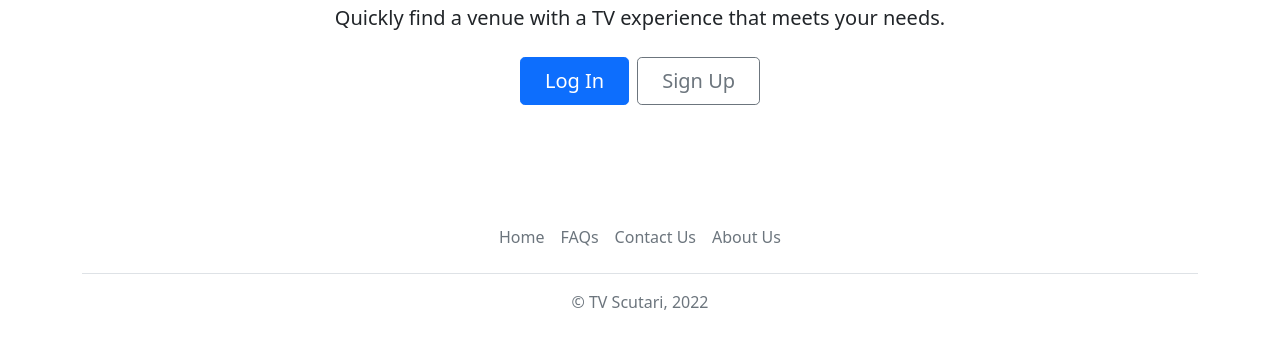
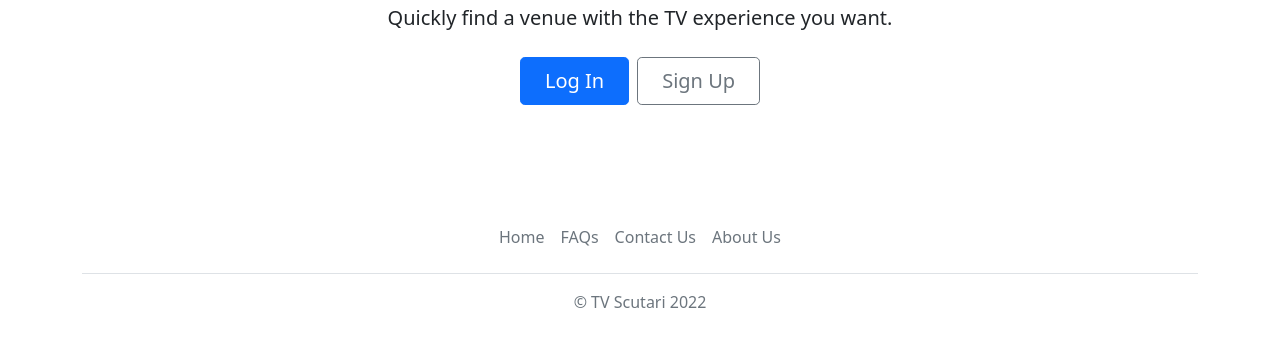
Before and after one commit to OmarGato2/1800_202210_DTC08, a plain HTML site: page index.html in a window 1280 px wide. Shown: the part 439-786 px from the top of the page. Drawn offline with nearby package versions, Linux system fonts and the light colour scheme.

Commit message:
Update index.html
Updated index

```diff
--- a/index.html
+++ b/index.html
@@ -83,7 +83,7 @@
         <img class="d-block mx-auto mb-4" src="./images/tv.png" alt="" width="200" height="200">
         <h2 class="display-5 fw-bold">Want to go out and watch the game?</h2>
         <div class="col-lg-6 mx-auto">
-            <p class="lead mb-4">Quickly find a venue with a TV experience that meets your needs.</p>
+            <p class="lead mb-4">Quickly find a venue with the TV experience you want.</p>
             <div class="d-grid gap-2 d-sm-flex justify-content-sm-center">
                 <button type="button" class="btn btn-primary btn-lg px-4 gap-3">Log In</button>
                 <button type="button" class="btn btn-outline-secondary btn-lg px-4">Sign Up</button>
@@ -101,7 +101,7 @@
                 <li class="nav-item"><a href="#" class="nav-link px-2 text-muted">Contact Us</a></li>
                 <li class="nav-item"><a href="#" class="nav-link px-2 text-muted">About Us</a></li>
             </ul>
-            <p class="text-center text-muted">&copy; TV Scutari, 2022</p>
+            <p class="text-center text-muted">&copy; TV Scutari 2022</p>
         </footer>
     </div>
 
```
